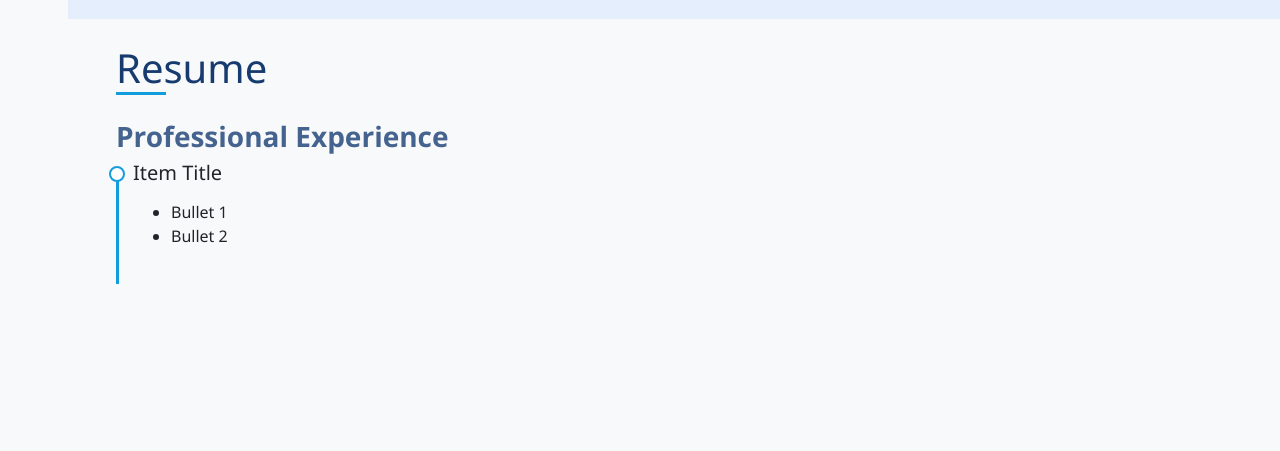
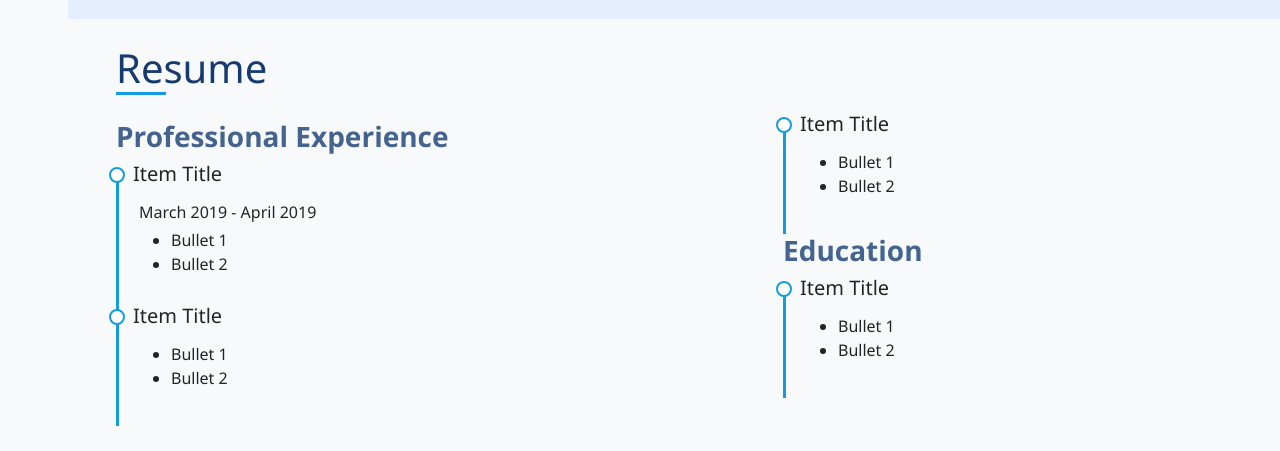
Before and after one commit to PatrekGill/PatrekGill.github.io, a plain HTML site: page index.html in a window 1280 px wide. Shown: the part 1124-1575 px from the top of the page. Before the commit the page ends 1433 px from the top, so only its background shows below. Drawn offline with nearby package versions, Linux system fonts and the light colour scheme.

Commit message:
started on resume functions and changed styling slightly

```diff
--- a/assets/CSS/resume.css
+++ b/assets/CSS/resume.css
@@ -22,7 +22,11 @@
 .resume-item h5 {
 	position: relative;
 	left: -22px;
-	top: -7px;
+	top: -6px;
+}
+
+.resume-item p {
+	margin-bottom: 0.25rem;
 }
 
 .resume-item h5::before {
@@ -34,5 +38,5 @@
 	border-radius: 50%;
 	display: inline-flex;
 	border: 2px solid var(--progress-bar-color);
-	left: -8px;
+	left: -7.75px;
 }
--- a/index.html
+++ b/index.html
@@ -111,8 +111,15 @@
 
 				<div class="flex-container">
 					<div class="resume-column" id="resumeDivLeftColumn_id">
-						<div>
 						<h3 class="resume-title">Professional Experience</h3>
+						<div class="resume-item">
+							<h5>Item Title</h5>
+							<p>March 2019 - April 2019</p>
+							<ul>
+								<li>Bullet 1</li>
+								<li>Bullet 2</li>
+							</ul>
+						</div>
 						<div class="resume-item">
 							<h5>Item Title</h5>
 							<ul>
@@ -120,17 +127,25 @@
 								<li>Bullet 2</li>
 							</ul>
 						</div>
-							<!-- <div class="resume-item">
+					</div>
+					<div class="resume-column" id="resumeDivRightColumn_id">
+						<div class="resume-item">
 							<h5>Item Title</h5>
 							<ul>
 								<li>Bullet 1</li>
 								<li>Bullet 2</li>
 							</ul>
-							</div> -->
+						</div>
+						<div>
+							<h3 class="resume-title">Education</h3>
+							<div class="resume-item">
+								<h5>Item Title</h5>
+								<ul>
+									<li>Bullet 1</li>
+									<li>Bullet 2</li>
+								</ul>
 							</div>
 						</div>
-					<div class="resume-column" id="resumeDivRightColumn_id">
-
 					</div>
 				</div>
 			</div>
```
Also changed, not shown: assets/JS/resume functions.js (added, +29 -0 lines). Lines whose indentation alone changed are shown as unchanged.
